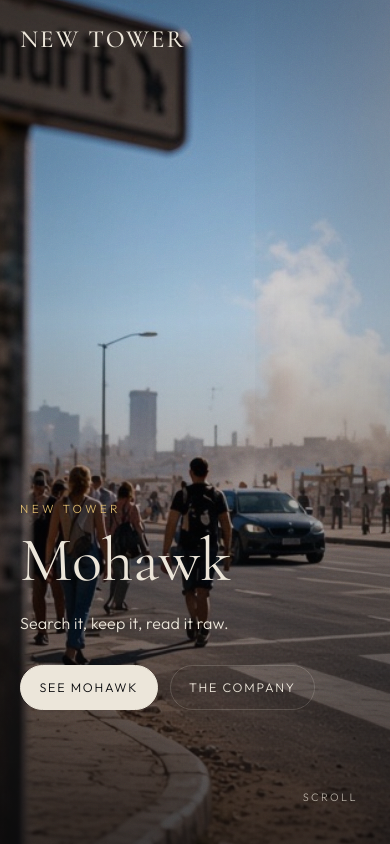
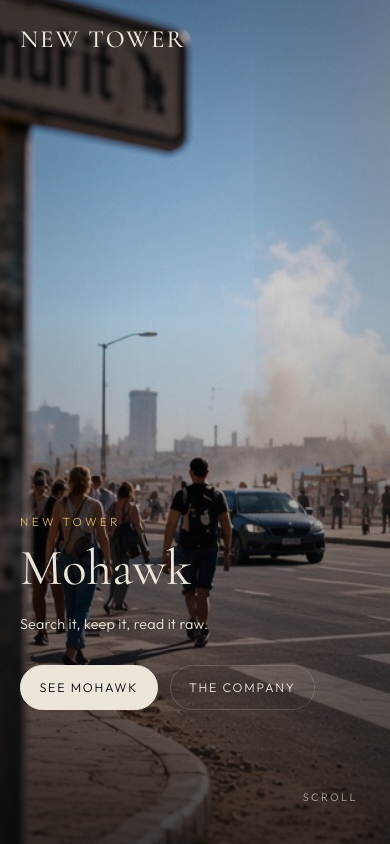
Before and after one commit to vertgrall/video-hero, a plain HTML site: page index.html in a window 390 px wide. Shown: the top 844 px of the page. Drawn offline with nearby package versions, Linux system fonts and the light colour scheme.

Commit message:
Ship gritty-street Mohawk hero and document scene characters.
Replace the desert cutaway plate with the neon crowd night hero, tighten homepage Mohawk type, and add cursor rules for the tower and reference models 1 & 2.

Co-authored-by: Cursor <cursoragent@cursor.com>

```diff
--- a/css/hero.css
+++ b/css/hero.css
@@ -239,6 +239,14 @@ a {
   font-size: clamp(3.4rem, 10vw, 7.4rem);
   line-height: 0.92;
   animation: rise 1.15s var(--ease) 0.12s both;
+}
+
+.hero-home .hero-copy h1 {
+  font-size: clamp(2.5rem, 7.2vw, 5.1rem);
+}
+
+.hero-home .lede {
+  font-size: clamp(0.9rem, 1.6vw, 1.02rem);
 }
 
 .hero-copy h1 em {
@@ -820,6 +828,10 @@ a {
     font-size: clamp(3rem, 16vw, 4.6rem);
   }
 
+  .hero-home .hero-copy h1 {
+    font-size: clamp(2.25rem, 13vw, 3.45rem);
+  }
+
   .footer {
     flex-direction: column;
     align-items: flex-start;
--- a/index.html
+++ b/index.html
@@ -14,10 +14,10 @@
       href="https://fonts.googleapis.com/css2?family=Cormorant+Garamond:ital,wght@0,400;0,500;0,600;1,400&family=Outfit:wght@300;400;500;600&display=swap"
       rel="stylesheet"
     />
-    <link rel="stylesheet" href="css/hero.css?v=publish" />
+    <link rel="stylesheet" href="css/hero.css?v=home-copy2" />
   </head>
   <body>
-    <section class="hero" aria-label="Introduction">
+    <section class="hero hero-home" aria-label="Introduction">
       <div class="hero-media" aria-hidden="true">
         <canvas id="hero-canvas"></canvas>
         <div class="hero-wash"></div>
--- a/js/mohawk.js
+++ /dev/null
@@ -1 +0,0 @@
-// Mohawk hero is a static plate in mohawk.html (no reel).
```
Also changed, not shown: mohawk.html (+2 -2 lines), img/mohawk-hero.jpg (added), 3 other files.
